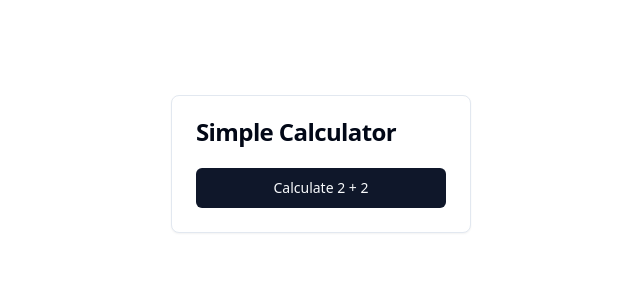
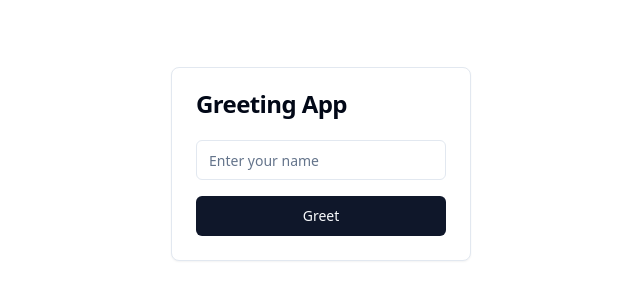
Before and after one commit to GPT-Engineer-App-Dev/beginning-template, a React (Vite) app: page / in a window 1280 px wide. Shown: the part 256-556 px from the top of the page, without its empty margins (319-959 px from the left). Built offline with nearby package versions, Linux system fonts and the light colour scheme.

Commit message:
GPT Engineer Update

```diff
--- a/src/pages/Index.jsx
+++ b/src/pages/Index.jsx
@@ -1,28 +1,34 @@
 import React, { useState } from 'react';
 import { Button } from "@/components/ui/button";
+import { Input } from "@/components/ui/input";
 import { Card, CardHeader, CardTitle, CardContent } from "@/components/ui/card";
 
-const Calculator = () => {
-  const [result, setResult] = useState(null);
+const Greeting = () => {
+  const [name, setName] = useState('');
+  const [greeting, setGreeting] = useState('');
 
-  const calculate = () => {
-    setResult(2 + 2);
+  const handleGreet = () => {
+    setGreeting(`Hello, ${name || 'there'}!`);
   };
 
   return (
     <Card className="w-[300px] mx-auto mt-10">
       <CardHeader>
-        <CardTitle>Simple Calculator</CardTitle>
+        <CardTitle>Greeting App</CardTitle>
       </CardHeader>
       <CardContent>
         <div className="space-y-4">
-          <Button onClick={calculate} className="w-full">
-            Calculate 2 + 2
+          <Input
+            type="text"
+            placeholder="Enter your name"
+            value={name}
+            onChange={(e) => setName(e.target.value)}
+          />
+          <Button onClick={handleGreet} className="w-full">
+            Greet
           </Button>
-          {result !== null && (
-            <p className="text-center text-2xl font-bold">
-              Result: {result}
-            </p>
+          {greeting && (
+            <p className="text-center text-xl">{greeting}</p>
           )}
         </div>
       </CardContent>
@@ -30,4 +36,4 @@ const Calculator = () => {
   );
 };
 
-export default Calculator;
+export default Greeting;
```
